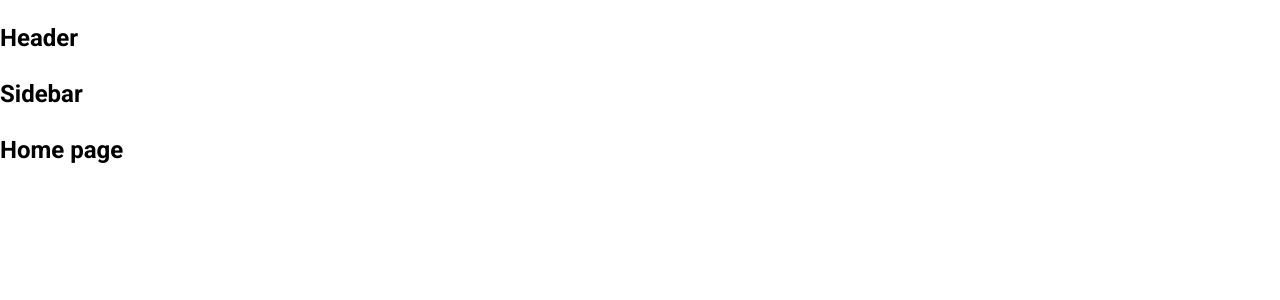
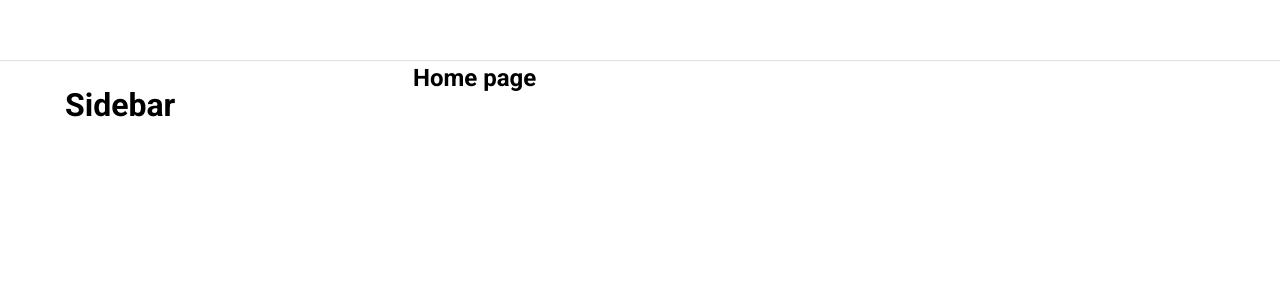
Before and after one commit to Gnoudz/tiktok-ui, a React (Create React App) app: page / in a window 1280 px wide. Shown: the top 300 px of the page. Built offline with nearby package versions, Linux system fonts and the light colour scheme.

Commit message:
Bai 63: Dung layout mac dinh

```diff
--- a/package.json
+++ b/package.json
@@ -6,6 +6,7 @@
     "@testing-library/jest-dom": "^5.16.4",
     "@testing-library/react": "^13.1.1",
     "@testing-library/user-event": "^13.5.0",
+    "classnames": "^2.3.1",
     "customize-cra": "^1.0.0",
     "normalize.css": "^8.0.1",
     "react": "^18.1.0",
--- a/src/components/GlobalStyles/GlobalStyles.scss
+++ b/src/components/GlobalStyles/GlobalStyles.scss
@@ -3,6 +3,11 @@
 
 :root {
     --primary: #fe2c55;
+    --width-default: 1150px;
+    --height-default: 60px;
+    --box-shadow-default: 0px 1px 1px rgb(0 0 0 / 12%);
+
+    --width-sidebar-default: 348px;
 }
 
 html {
@@ -11,6 +16,8 @@ html {
 
 * {
     box-sizing: border-box;
+    margin: 0;
+    padding: 0;
 }
 
 body {
--- /dev/null
+++ b/src/components/Layout/DefaultLayout/DefaultLayout.module.scss
@@ -0,0 +1,14 @@
+.wrapper {
+    display: flex;
+    flex-direction: column;
+    align-items: center;
+}
+
+.container {
+    display: flex;
+    width: var(--width-default);
+    min-height: 1000px;
+}
+
+.content {
+}
--- /dev/null
+++ b/src/components/Layout/DefaultLayout/Header/Header.module.scss
@@ -0,0 +1,12 @@
+.wrapper {
+    width: 100%;
+    height: var(--height-default);
+    display: flex;
+    justify-content: center;
+    box-shadow: var(--box-shadow-default);
+}
+
+.inner {
+    width: var(--width-default);
+    height: 100%;
+}
--- a/src/components/Layout/DefaultLayout/Header/index.js
+++ b/src/components/Layout/DefaultLayout/Header/index.js
@@ -1,5 +1,13 @@
+import className from 'classnames/bind';
+import styles from './Header.module.scss';
+
+const cx = className.bind(styles);
 function Header() {
-    return <h2>Header</h2>;
+    return (
+        <header className={cx('wrapper')}>
+            <div className={cx('inner')}></div>
+        </header>
+    );
 }
 
 export default Header;
--- /dev/null
+++ b/src/components/Layout/DefaultLayout/Sidebar/Sidebar.module.scss
@@ -0,0 +1,3 @@
+.wrapper {
+    width: 348px;
+}
--- a/src/components/Layout/DefaultLayout/Sidebar/index.js
+++ b/src/components/Layout/DefaultLayout/Sidebar/index.js
@@ -1,5 +1,15 @@
+import styles from './Sidebar.module.scss';
+import classNames from 'classnames/bind';
+
+const cx = classNames.bind(styles);
+
 function Sidebar() {
-    return <h2>Sidebar</h2>;
+    return (
+        <navbar className={cx('wrapper')}>
+            <h1>Sidebar</h1>
+            <div className={cx('inner')}></div>
+        </navbar>
+    );
 }
 
 export default Sidebar;
--- a/src/components/Layout/DefaultLayout/index.js
+++ b/src/components/Layout/DefaultLayout/index.js
@@ -1,13 +1,18 @@
 import Header from './Header';
 import Sidebar from './Sidebar';
 
+import styles from './DefaultLayout.module.scss';
+import classNames from 'classnames/bind';
+
+const cx = classNames.bind(styles);
+
 function DefaultLayout({ children }) {
     return (
-        <div>
+        <div className={cx('wrapper')}>
             <Header />
-            <div className="container">
+            <div className={cx('container')}>
                 <Sidebar />
-                <div className="container">{children}</div>
+                <div className={cx('content')}>{children}</div>
             </div>
         </div>
     );
```
Also changed, not shown: 1 other file (tests, documents, lock files or other folders).
